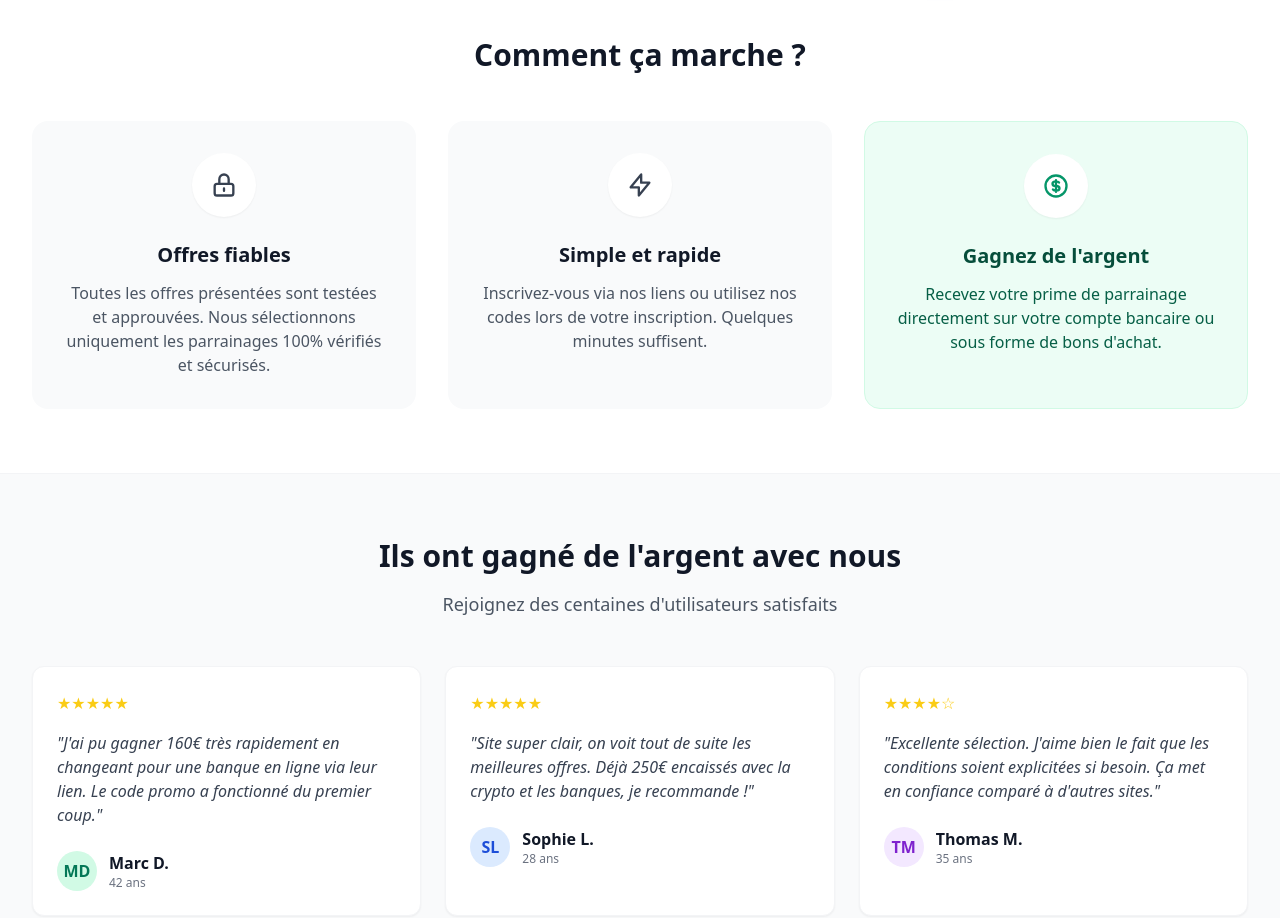
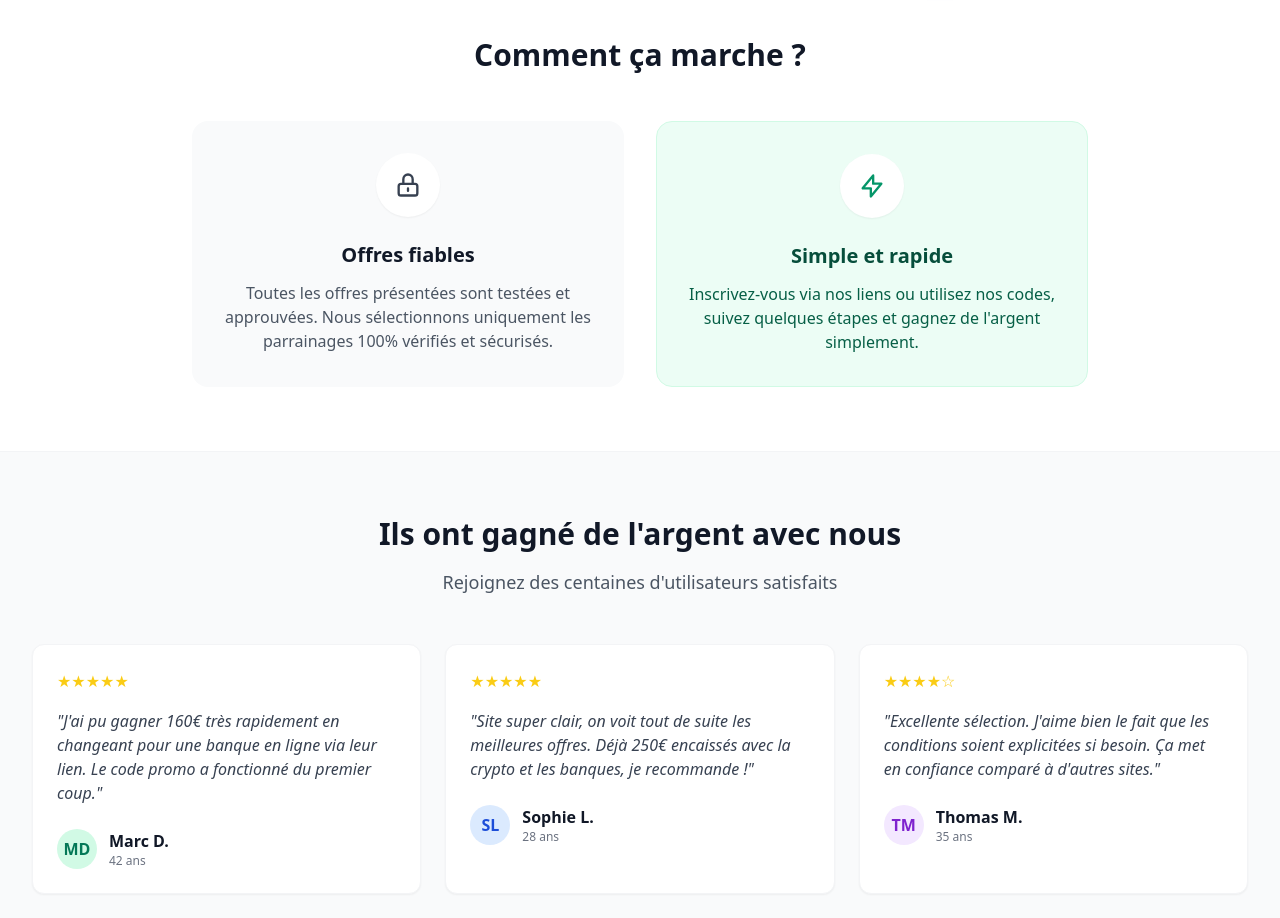
Before and after one commit to stephennight02-hash/argentgagnantgagnant, a React (Vite) app: page / in a window 1280 px wide. Shown: the part 780-1698 px from the top of the page. Built offline with nearby package versions, Linux system fonts and the light colour scheme.

Commit message:
refactor: merge gagnez de l'argent card into simple et rapide

```diff
--- a/src/pages/Home.jsx
+++ b/src/pages/Home.jsx
@@ -66,7 +66,7 @@ export default function Home() {
             <h2 className="text-3xl font-bold text-gray-900">Comment ça marche ?</h2>
           </div>
 
-          <div className="grid grid-cols-1 md:grid-cols-3 gap-8">
+          <div className="grid grid-cols-1 md:grid-cols-2 gap-8 max-w-4xl mx-auto">
             <div className="bg-gray-50 p-8 rounded-2xl text-center">
               <div className="w-16 h-16 bg-white shadow-sm rounded-full flex items-center justify-center text-gray-700 mx-auto mb-6">
                 <svg className="w-7 h-7" fill="none" viewBox="0 0 24 24" stroke="currentColor">
@@ -77,24 +77,14 @@ export default function Home() {
               <p className="text-gray-600">Toutes les offres présentées sont testées et approuvées. Nous sélectionnons uniquement les parrainages 100% vérifiés et sécurisés.</p>
             </div>
 
-            <div className="bg-gray-50 p-8 rounded-2xl text-center">
-              <div className="w-16 h-16 bg-white shadow-sm rounded-full flex items-center justify-center text-gray-700 mx-auto mb-6">
+            <div className="bg-emerald-50 p-8 rounded-2xl text-center border border-emerald-100">
+              <div className="w-16 h-16 bg-white shadow-sm rounded-full flex items-center justify-center text-emerald-600 mx-auto mb-6">
                 <svg className="w-7 h-7" fill="none" viewBox="0 0 24 24" stroke="currentColor">
                   <path strokeLinecap="round" strokeLinejoin="round" strokeWidth={2} d="M13 10V3L4 14h7v7l9-11h-7z" />
                 </svg>
               </div>
-              <h3 className="text-xl font-bold text-gray-900 mb-3">Simple et rapide</h3>
-              <p className="text-gray-600">Inscrivez-vous via nos liens ou utilisez nos codes lors de votre inscription. Quelques minutes suffisent.</p>
-            </div>
-
-            <div className="bg-emerald-50 p-8 rounded-2xl text-center border border-emerald-100">
-              <div className="w-16 h-16 bg-white shadow-sm rounded-full flex items-center justify-center text-emerald-600 mx-auto mb-6">
-                <svg className="w-7 h-7" fill="none" viewBox="0 0 24 24" stroke="currentColor">
-                  <path strokeLinecap="round" strokeLinejoin="round" strokeWidth={2} d="M12 8c-1.657 0-3 .895-3 2s1.343 2 3 2 3 .895 3 2-1.343 2-3 2m0-8c1.11 0 2.08.402 2.599 1M12 8V7m0 1v8m0 0v1m0-1c-1.11 0-2.08-.402-2.599-1M21 12a9 9 0 11-18 0 9 9 0 0118 0z" />
-                </svg>
-              </div>
-              <h3 className="text-xl font-bold text-emerald-900 mb-3">Gagnez de l'argent</h3>
-              <p className="text-emerald-800">Recevez votre prime de parrainage directement sur votre compte bancaire ou sous forme de bons d'achat.</p>
+              <h3 className="text-xl font-bold text-emerald-900 mb-3">Simple et rapide</h3>
+              <p className="text-emerald-800">Inscrivez-vous via nos liens ou utilisez nos codes, suivez quelques étapes et gagnez de l'argent simplement.</p>
             </div>
           </div>
         </div>
```
